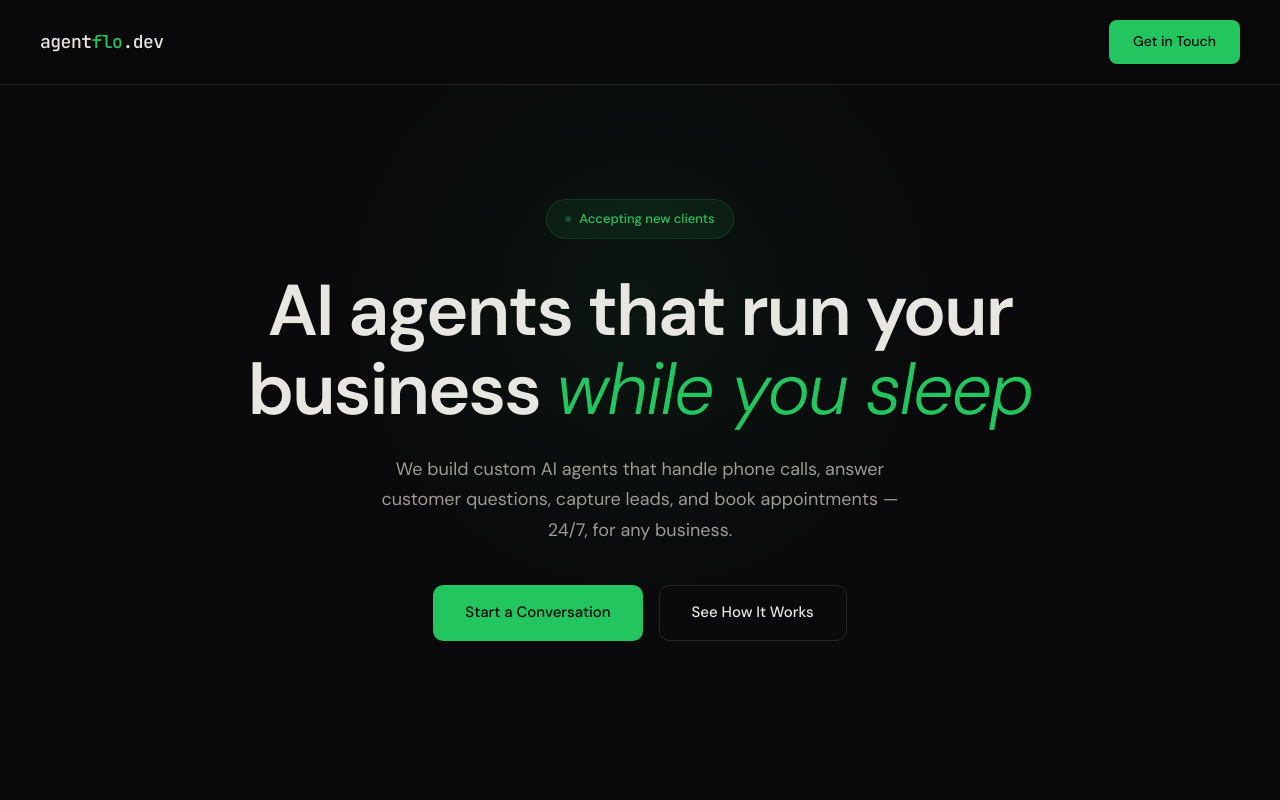
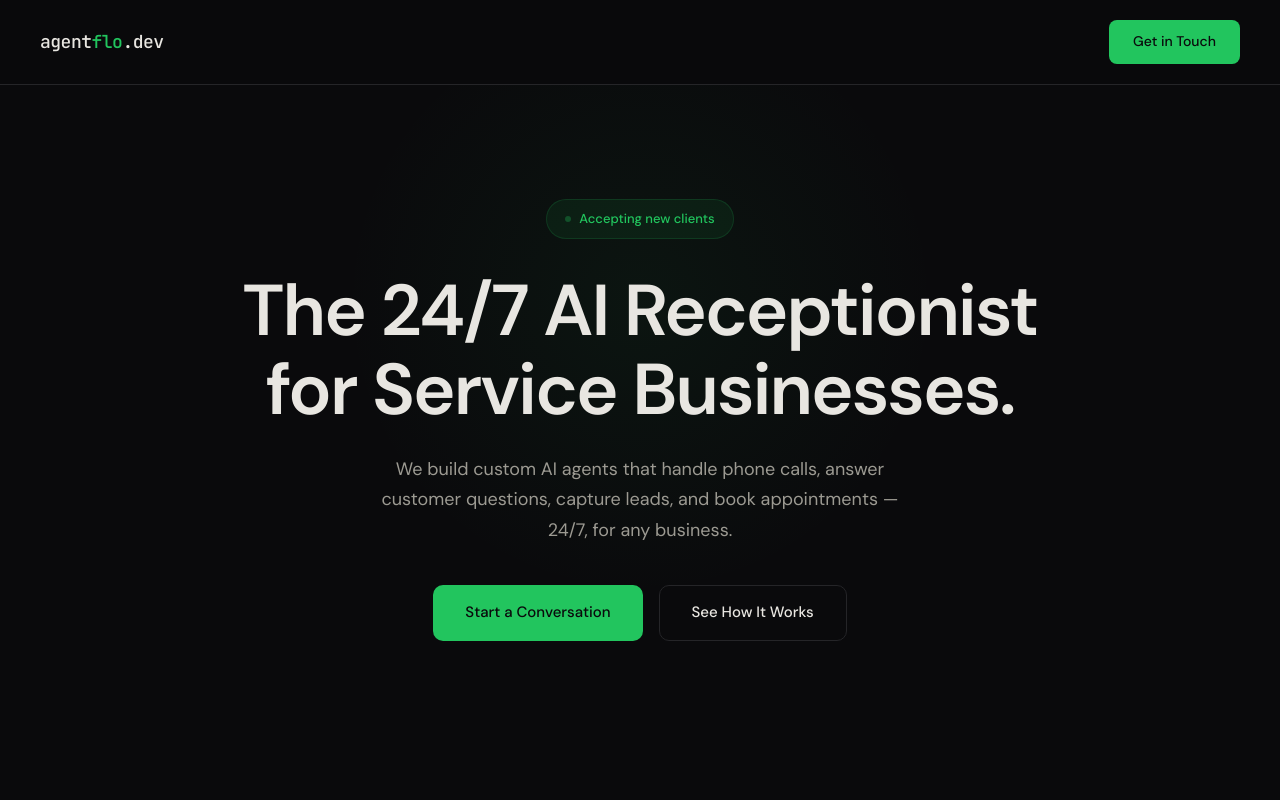
Before and after one commit to codeoptimize/agentflo.dev, a plain HTML site: page index.html in a window 1280 px wide. Shown: the top 800 px of the page. Drawn offline with Linux system fonts and the light colour scheme.

Commit message:
Update homepage SEO and H1

```diff
--- a/index.html
+++ b/index.html
@@ -3,8 +3,8 @@
 <head>
 <meta charset="UTF-8">
 <meta name="viewport" content="width=device-width, initial-scale=1.0">
-<title>AgentFlo — AI Agents for Your Business</title>
-<meta name="description" content="AI-powered agents that automate phone calls, customer inquiries, and scheduling for your business. 24/7. No code. No hassle.">
+<title>AgentFlo | AI Receptionist & Automated Answering Service</title>
+<meta name="description" content="Replace your outdated answering service. AgentFlo's AI virtual receptionist answers calls 24/7, schedules appointments, and captures leads for your business.">
 <link rel="preconnect" href="https://fonts.googleapis.com">
 <link href="https://fonts.googleapis.com/css2?family=DM+Sans:ital,opsz,wght@0,9..40,300;0,9..40,400;0,9..40,500;0,9..40,600;1,9..40,300&family=JetBrains+Mono:wght@400;500&display=swap" rel="stylesheet">
 <style>
@@ -286,7 +286,7 @@ footer a:hover{color:var(--accent)}
 <!-- HERO -->
 <section class="hero">
   <div class="badge">Accepting new clients</div>
-  <h1>AI agents that run your business <em>while you sleep</em></h1>
+  <h1>The 24/7 AI Receptionist for Service Businesses.</h1>
   <p>We build custom AI agents that handle phone calls, answer customer questions, capture leads, and book appointments — 24/7, for any business.</p>
   <div class="hero-cta">
     <a href="mailto:admin@agentflo.dev" class="btn btn-primary">Start a Conversation</a>
```
